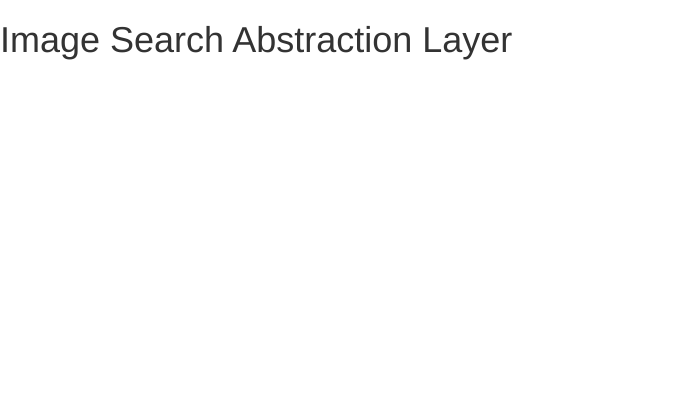
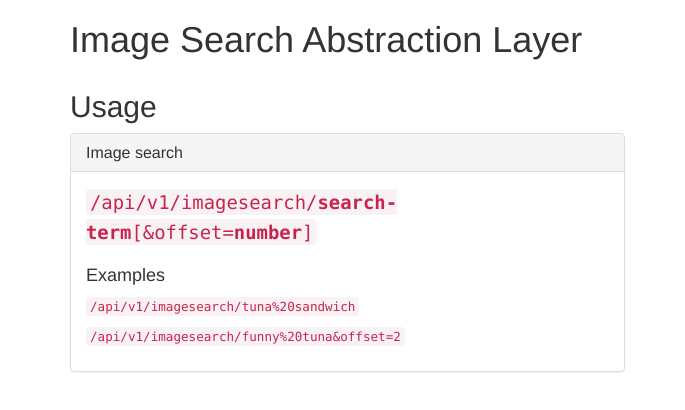
Before and after one commit to kevcomedia/image-search-abstraction-layer, a website: page public/index.html in a window 1280 px wide. Shown: the whole page, without its empty margins (0-685 px from the left). Drawn offline with nearby package versions, Linux system fonts and the light colour scheme.

Commit message:
Write panel for image search

```diff
--- a/public/index.html
+++ b/public/index.html
@@ -10,7 +10,31 @@
 </head>
 
 <body>
-  <h1>Image Search Abstraction Layer</h1>
+  <div class="container">
+    <div class="row">
+      <div class="col-xs-12">
+        <h1>Image Search Abstraction Layer</h1>
+      </div>
+    </div>
+
+    <div class="row">
+      <div class="col-md-6">
+        <h2>Usage</h2>
+        <section class="panel panel-default">
+          <div class="panel-heading">
+            <h3 class="panel-title">Image search</h3>
+          </div>
+          <div class="panel-body">
+            <p class="lead"><code>/api/v1/imagesearch/<b>search-term</b>[&offset=<b>number</b>]</code></p>
+
+            <h4>Examples</h4>
+            <p><code>/api/v1/imagesearch/tuna%20sandwich</code></p>
+            <p><code>/api/v1/imagesearch/funny%20tuna&offset=2</code></p>
+          </div>
+        </section>
+      </div>
+    </div>
+  </div>
 </body>
 
 </html>
```
